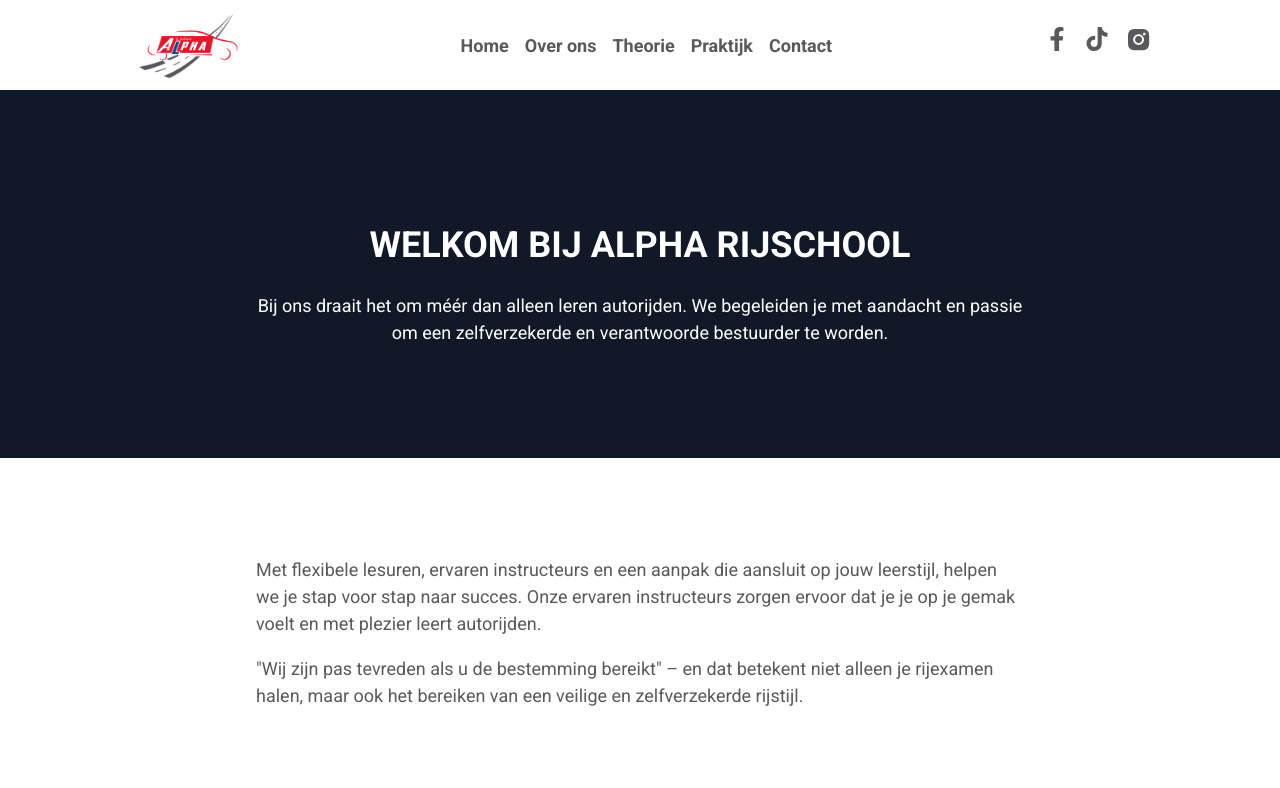
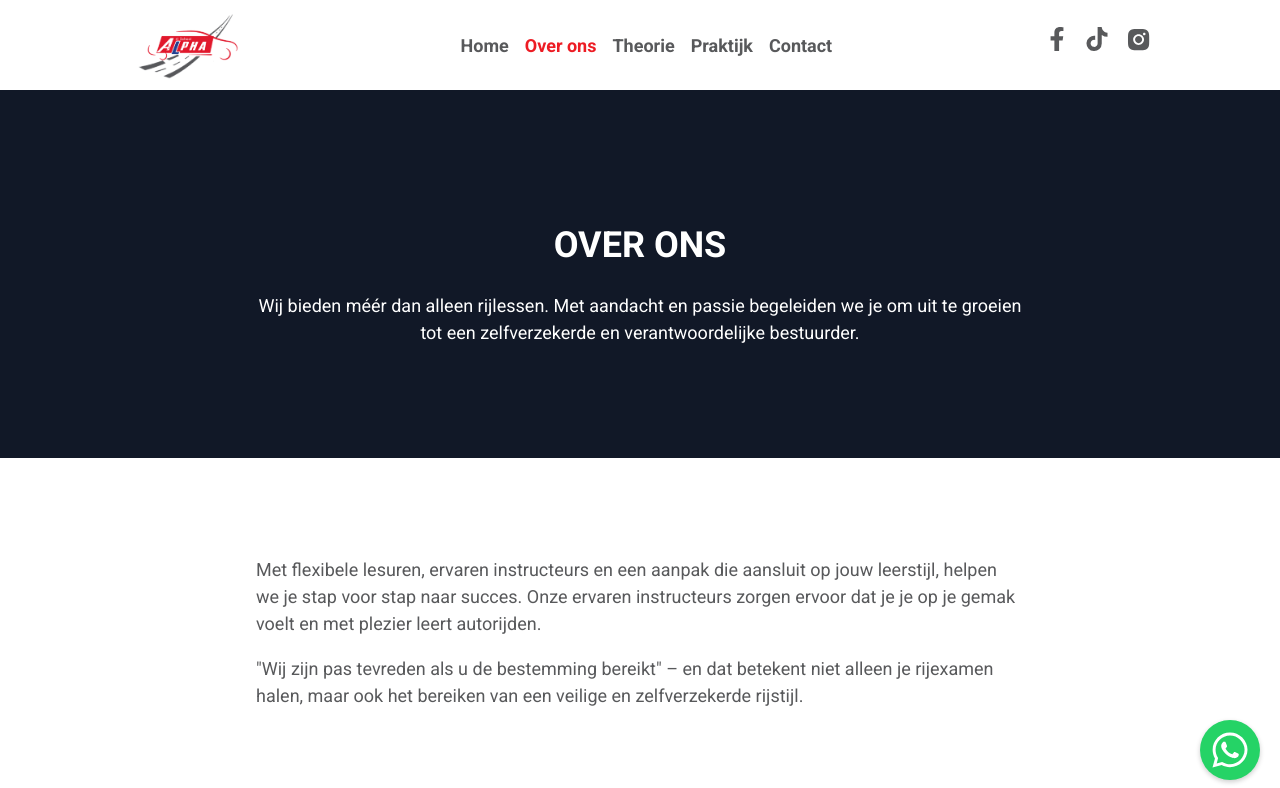
Before and after one commit to Imrxng/rijschool, a Next.js app: page /over-ons in a window 1280 px wide. Shown: the top 788 px of the page. Built offline with nearby package versions, Linux system fonts and the light colour scheme.

Commit message:
added few features

```diff
--- a/components/ContactUs.tsx
+++ b/components/ContactUs.tsx
@@ -53,7 +53,10 @@ const ContactUs = () => {
     setErrors(newErrors);
 
     if (valid) {
-      handleSubmit(event);
+      handleSubmit(event).then(() => {
+        form.reset();
+        setErrors({ name: "", email: "", phone: "", message: "" });
+      });
     }
   };
 
--- a/components/OverOnsIntro.tsx
+++ b/components/OverOnsIntro.tsx
@@ -1,18 +1,31 @@
-import React from 'react'
+import React from "react";
 
 const OverOnsIntro = () => {
   return (
-    <div >
-        <div id="overOnsIntro">
-            <h1>Welkom bij Alpha Rijschool</h1>
-            <p>Bij ons draait het om méér dan alleen leren autorijden. We begeleiden je met aandacht en passie om een zelfverzekerde en verantwoorde bestuurder te worden.</p>
-        </div>
-        <div id='overOnsIntroText'>
-            <p>Met flexibele lesuren, ervaren instructeurs en een aanpak die aansluit op jouw leerstijl, helpen we je stap voor stap naar succes. Onze ervaren instructeurs zorgen ervoor dat je je op je gemak voelt en met plezier leert autorijden.</p>
-            <p>"Wij zijn pas tevreden als u de bestemming bereikt" – en dat betekent niet alleen je rijexamen halen, maar ook het bereiken van een veilige en zelfverzekerde rijstijl.</p>
-        </div>
+    <div>
+      <div id="overOnsIntro">
+        <h1>Over ons</h1>
+        <p>
+          Wij bieden méér dan alleen rijlessen. Met aandacht en passie
+          begeleiden we je om uit te groeien tot een zelfverzekerde en
+          verantwoordelijke bestuurder.
+        </p>
+      </div>
+      <div id="overOnsIntroText">
+        <p>
+          Met flexibele lesuren, ervaren instructeurs en een aanpak die aansluit
+          op jouw leerstijl, helpen we je stap voor stap naar succes. Onze
+          ervaren instructeurs zorgen ervoor dat je je op je gemak voelt en met
+          plezier leert autorijden.
+        </p>
+        <p>
+          "Wij zijn pas tevreden als u de bestemming bereikt" – en dat betekent
+          niet alleen je rijexamen halen, maar ook het bereiken van een veilige
+          en zelfverzekerde rijstijl.
+        </p>
+      </div>
     </div>
-  )
-}
+  );
+};
 
-export default OverOnsIntro
+export default OverOnsIntro;
--- /dev/null
+++ b/components/Whatsapp.tsx
@@ -0,0 +1,17 @@
+import React from 'react';
+import { FaWhatsapp } from 'react-icons/fa';
+
+const Whatsapp = () => {
+  return (
+    <a
+      href="https://wa.me/32486295375"
+      className="whatsappLink"
+      target="_blank"
+      rel="noopener noreferrer"
+    >
+      <FaWhatsapp size={40} />
+    </a>
+  );
+};
+
+export default Whatsapp;
--- a/components/header.tsx
+++ b/components/header.tsx
@@ -1,20 +1,20 @@
 import Link from "next/link";
-import Router from "next/router";
+import { useRouter } from "next/router";
 import React from "react";
 import { FaFacebookF, FaTiktok } from "react-icons/fa";
 import { AiFillInstagram } from "react-icons/ai";
 
 const Header = () => {
-  const router = Router;
+  const router = useRouter();
   return (
     <div id="header">
       <img src="./alpha-logo.png" alt="alpha-logo" id="logo" onClick={() => router.push("/")}/>
       <div id="nav">
-        <Link href={"/"}>Home</Link>
-        <Link href={"/over-ons"}>Over ons</Link>
-        <Link href={"/theorie"}>Theorie</Link>
-        <Link href={"/praktijk"}>Praktijk</Link>
-        <Link href={"/contact"}>Contact</Link>
+        <Link href={"/"} className={router.pathname === "/" ? "active" : ""}>Home</Link>
+        <Link href={"/over-ons"} className={router.pathname === "/over-ons" ? "active" : ""}>Over ons</Link>
+        <Link href={"/theorie"} className={router.pathname === "/theorie" ? "active" : ""}>Theorie</Link>
+        <Link href={"/praktijk"} className={router.pathname === "/praktijk" ? "active" : ""}>Praktijk</Link>
+        <Link href={"/contact"} className={router.pathname === "/contact" ? "active" : ""}>Contact</Link>
       </div>
       <div id="socials">
         <a href="https://www.facebook.com/alpharijschool.be" className="socialsIcons" target="_blank">
--- a/pages/_app.tsx
+++ b/pages/_app.tsx
@@ -12,10 +12,15 @@ import "@/styles/theorie.component.css";
 import "@/styles/praktijk.component.css";
 import "@/styles/over-ons.component.css";
 import "leaflet/dist/leaflet.css";
-
+import Whatsapp from '../components/Whatsapp';
 
 import type { AppProps } from "next/app";
 
 export default function App({ Component, pageProps }: AppProps) {
-  return <Component {...pageProps} />;
+  return (
+    <>
+      <Component {...pageProps} />
+      <Whatsapp />
+    </>
+  );
 }
--- a/styles/globals.css
+++ b/styles/globals.css
@@ -27,3 +27,26 @@ html::-webkit-scrollbar-track {
 html::-webkit-scrollbar-thumb {
   background-color: var(--white);
 }
+
+.active {
+  color: var(--red);
+}
+
+.whatsappLink {
+  position: fixed;
+  bottom: 20px;
+  right: 20px;
+  background-color: #25D366;
+  color: white;
+  border-radius: 50%;
+  padding: 10px;
+  box-shadow: 0 2px 5px rgba(0, 0, 0, 0.2);
+  z-index: 1000;
+  display: flex;
+  align-items: center;
+  justify-content: center;
+}
+
+.whatsappLink:hover {
+  color: white;
+}
```
Also changed, not shown: pages/algemene-voorwaarden.tsx (+19 -5 lines), pages/index.tsx (+8 -0 lines).
